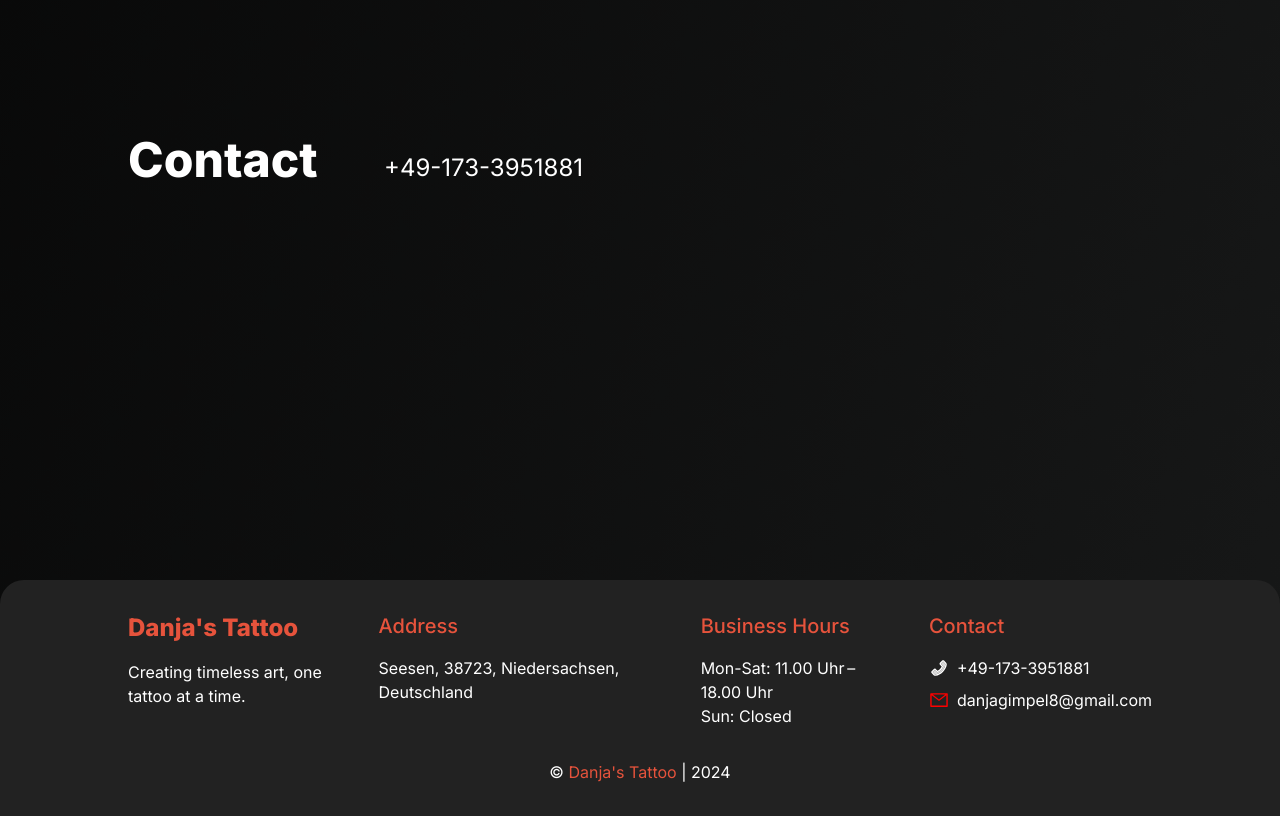
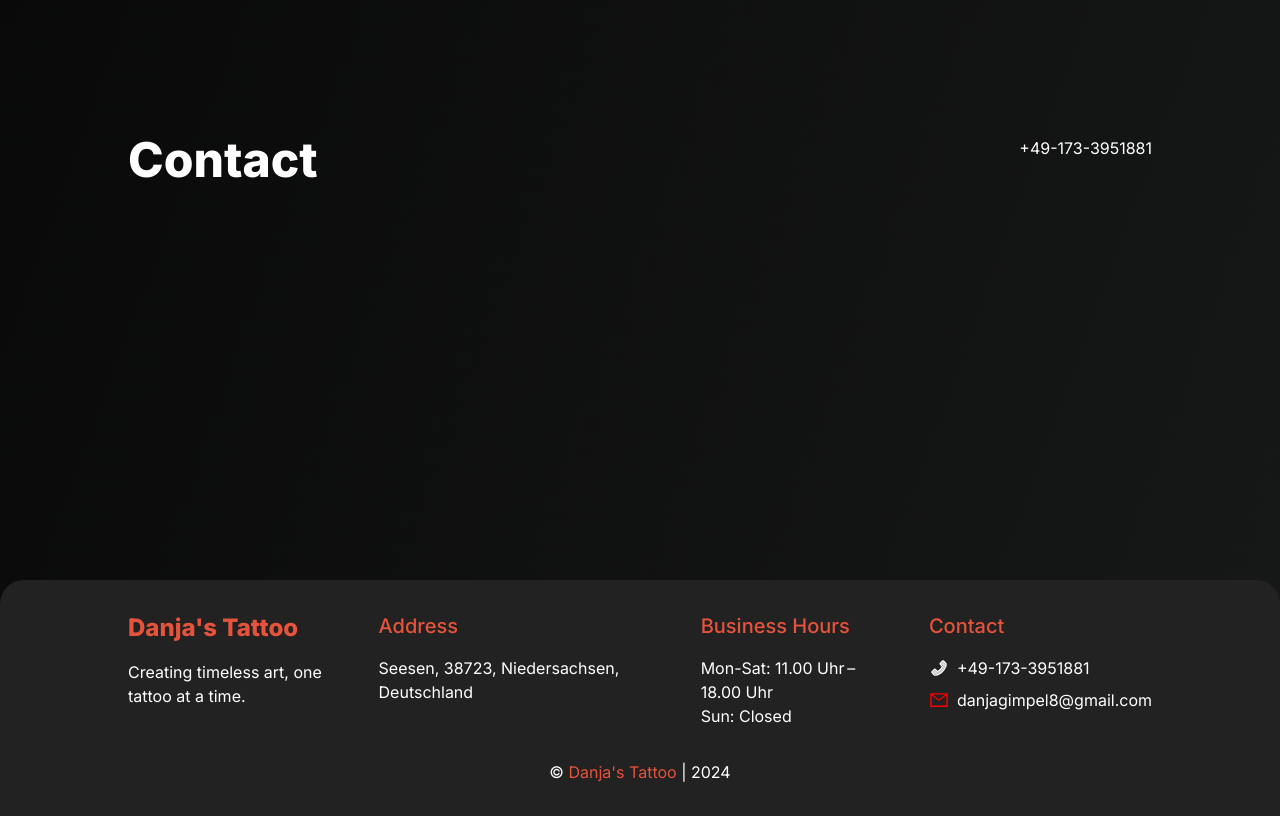
Before and after one commit to nikhilxkumar/Danja-s-Tattoo, a React (Vite) app: page / in a window 1280 px wide. Shown: the part 2680-3496 px from the top of the page. Built offline with nearby package versions, Linux system fonts and the light colour scheme.

Commit message:
update info

```diff
--- a/src/components/Contact.jsx
+++ b/src/components/Contact.jsx
@@ -6,7 +6,7 @@ const Contact = () => {
     <div className="min-h-screen flex flex-col items-center justify-center md:mx-32 mx-5 mt-10">
       <div className="flex flex-col md:flex-row justify-between w-full">
       <h1 className="text-5xl font-semibold text-center md:text-start mt-14 md:mt-0">Contact</h1>
-      <p className="w-full md:w-3/4 space-y-5 mt-4 text-2xl">+49-173-3951881</p>
+      <p>+49-173-3951881</p>
         {/* <form className="w-full md:w-2/5 space-y-5 pt-20">
           <h1 className="text-5xl font-semibold text-center">Contact Us</h1>
           <div className="flex flex-col">
```
